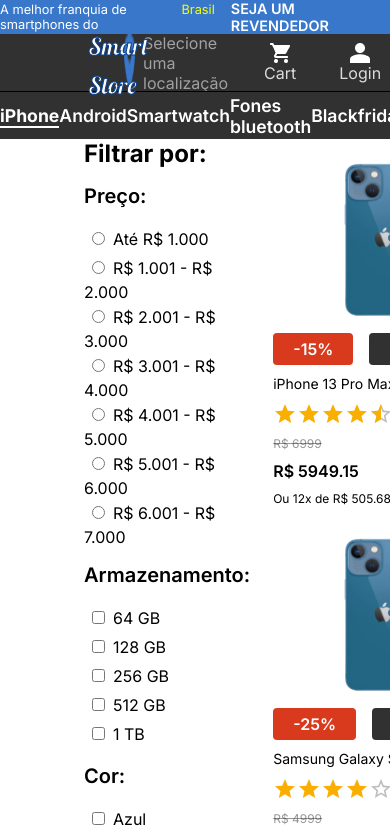
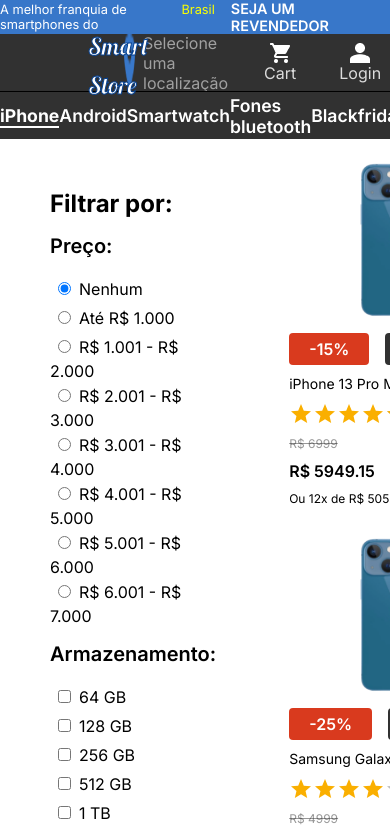
Before and after one commit to lucas-cassimiro/smart-store-react, a React (Vite) app: page /iphones in a window 390 px wide. Shown: the top 838 px of the page. Built offline with nearby package versions, Linux system fonts and the light colour scheme.

Commit message:
Resolvendo bugs (#27)
* arrumado

* criando data iphone

* refatorado

* bugado

* iniciado função de filtragem

* resolvendo logica do filtro

---------

Co-authored-by: Anderson-Rodrigo-Dev <andersonrodrigodev@gmail.com>

```diff
--- a/src/pages/IPhones/index.jsx
+++ b/src/pages/IPhones/index.jsx
@@ -7,7 +7,7 @@
   const [preco, setPreco] = useState("");
   const [armazenamento, setArmazenamento] = useState([]);
   const [cor, setCor] = useState("");
-  const [produtos, setProdutos] = useState(celulares);
+  const [produtos, setProdutos] = useState([]);
 
   const handleChangePreco = (event) => {
     setPreco(event.target.value);
@@ -27,41 +27,48 @@
     setCor(event.target.value);
   };
 
-  const filtrarPorPreco = (preco) => {
+  const filtrarPorPrecoEArmazenamento = (preco, armazenamento) => {
     const [precoInicial, precoFinal] = preco.split("-");
-    const novoArray = celulares.filter((celular) => {
-      return celular.price > precoInicial && celular.price < precoFinal;
-    });
+
+    let novoArray = celulares;
+
+    if (preco) {
+      novoArray = novoArray.filter((celular) => {
+        return celular.price > precoInicial && celular.price < precoFinal;
+      });
+    }
+
+    if (armazenamento.length > 0) {
+      novoArray = novoArray.filter((celular) => {
+        return armazenamento.some((valor) => {
+          return celular.storage.toString().includes(valor);
+        });
+      });
+    }
 
     setProdutos(novoArray);
   };
 
-  const filtrarPorArmazenamento = (armazenamento) => {
-    const filtrado = armazenamento.map((valor) => {
-      return celulares.filter((celular) => {
-        return celular.storage.toString().includes(valor);
-      });
-    });
-    setProdutos([].concat(...filtrado));
-  };
-
   useEffect(() => {
-    if (preco) filtrarPorPreco(preco);
-
-    if (armazenamento.length > 0) {
-      filtrarPorArmazenamento(armazenamento);
-    }else{
-      setProdutos(celulares)
-    }
+    filtrarPorPrecoEArmazenamento(preco, armazenamento);
   }, [preco, armazenamento]);
 
-  console.log(produtos);
   return (
     <section style={{ display: "flex" }}>
       <S.FiltroContainer>
         <h2>Filtrar por:</h2>
         <S.Filtro>
           <h3>Preço:</h3>
+          <label>
+            <input
+              type="radio"
+              name="preco"
+              value=""
+              checked={preco === ""}
+              onChange={handleChangePreco}
+            />
+            Nenhum
+          </label>
           <label>
             <input
               type="radio"
@@ -240,7 +247,7 @@
           </label>
         </S.Filtro>
       </S.FiltroContainer>
-      <div style={{ display: "flex", flexWrap: "wrap" }}>
+      <div style={{ display: "flex", flexWrap: "wrap", width: "80%" }}>
         {produtos.map((celular) => (
           <CardProducts product={celular} key={celular.name} />
         ))}
--- a/src/pages/IPhones/styles.js
+++ b/src/pages/IPhones/styles.js
@@ -1,7 +1,9 @@
 import styled from "styled-components";
 
 export const FiltroContainer = styled.section`
-  margin-left: 84px;
+  margin: 50px;
+  width: 200px;
+
 `;
 
 export const Filtro = styled.div`
```
